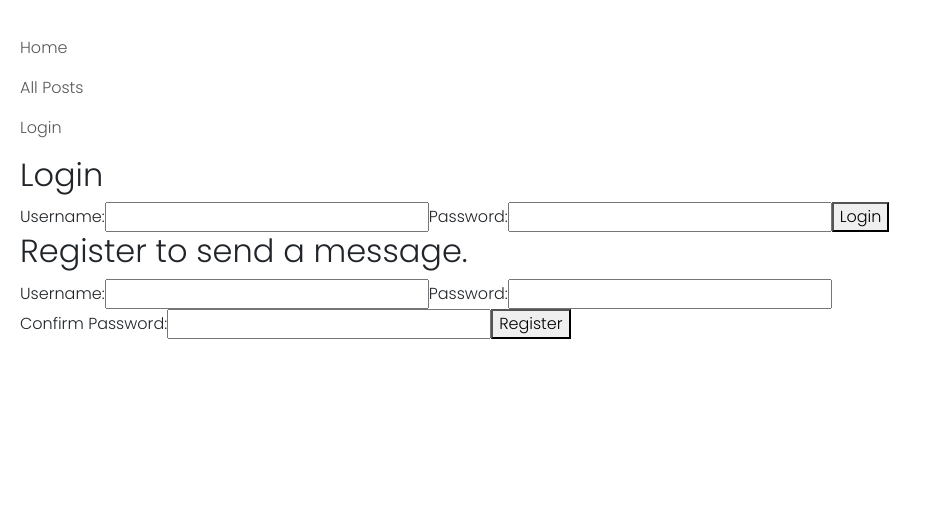
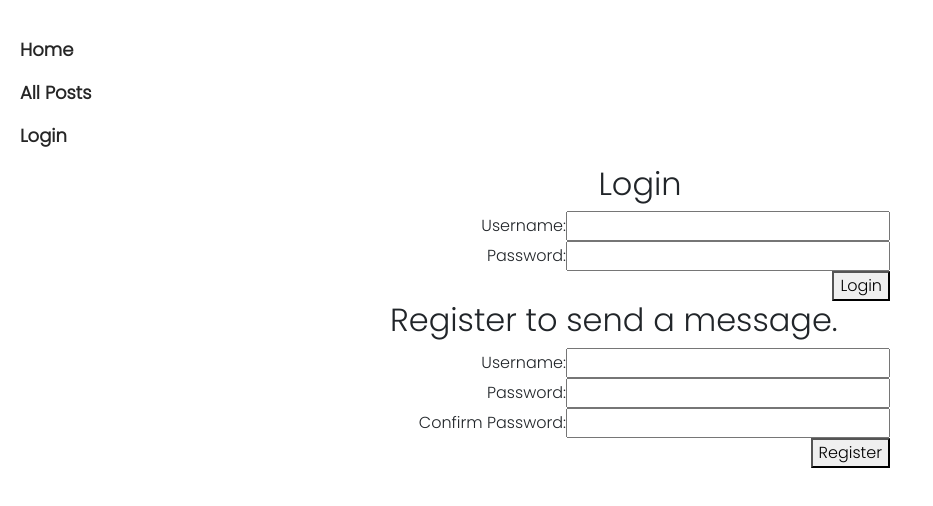
Before and after one commit to hey-dane/StrangersThings, a React (Vite) app: page /login in a window 1280 px wide. Shown: the top 506 px of the page, without its empty margins (0-933 px from the left). Built offline with nearby package versions, Linux system fonts and the light colour scheme.

Commit message:
some styling

```diff
--- a/index.html
+++ b/index.html
@@ -11,6 +11,8 @@
 <body>
   <div id="root"></div>
   <script type="module" src="/src/main.jsx"></script>
+  <script src="https://code.jquery.com/jquery-3.6.0.min.js"></script>
+  <script src="https://cdn.jsdelivr.net/npm/bootstrap@5.0.2/dist/js/bootstrap.bundle.min.js"></script>
 </body>
 
 </html>
--- a/src/Pages/AllPosts.jsx
+++ b/src/Pages/AllPosts.jsx
@@ -4,27 +4,26 @@ import { useNavigate } from "react-router-dom";
 
 export default function AllPosts() {
   const [posts, setPosts] = useState([]);
-  const [searchTerm, setSearchTerm] = useState(""); // State for the search term
+  const [searchTerm, setSearchTerm] = useState("");
   const navigate = useNavigate();
+  const token = sessionStorage.getItem("token"); // Get the user's token
 
   useEffect(() => {
     async function loadAllPosts() {
       try {
-        const token = sessionStorage.getItem("token");
-        const postsData = await fetchPosts(token); // Fetch posts based on authentication
+        const postsData = await fetchPosts(token);
         setPosts(postsData.data.posts);
       } catch (error) {
         console.error("Error loading posts.", error);
       }
     }
     loadAllPosts();
-  }, []);
+  }, [token]);
 
   const handleClick = (postId) => {
     navigate(`/post/${postId}`);
   };
 
-  // Function to filter posts based on search term
   const filterPosts = () => {
     return posts.filter((post) => {
       // Customize this logic to match against the fields you want to search
@@ -38,7 +37,7 @@ export default function AllPosts() {
   const filteredPosts = filterPosts();
 
   return (
-    <div id="all-posts-container">
+    <div id="main" className="all-posts">
       {posts.length === 0 ? (
         <p>No posts available.</p>
       ) : (
@@ -47,25 +46,18 @@ export default function AllPosts() {
             <div
               key={post._id}
               className="col-md-4 mb-3"
-              onClick={() => handleClick(post._id)} // Call handleClick on click
+              onClick={() => handleClick(post._id)}
             >
               <div className="card">
                 <div className="card-body">
                   <h5 className="card-title">{post.title}</h5>
                   <p className="card-text">{post.description}</p>
-                  {/* <p>{post.location}</p>
-                  <p>
-                    {post.willDeliver ? "Will Deliver" : "Local Pickup Only"}
-                  </p>
-                  <p>Price: {post.price}</p>
-                  <p>Seller: {post.author.username}</p> */}
-
                   <a
                     href="#"
                     className="btn btn-primary"
                     onClick={(e) => {
-                      e.stopPropagation(); // Prevent parent div click
-                      handleClick(post._id); // Trigger the click event on the button
+                      e.stopPropagation();
+                      handleClick(post._id);
                     }}
                   >
                     See Details
@@ -76,7 +68,11 @@ export default function AllPosts() {
           ))}
         </div>
       )}
-      <h3>Login or register to send the seller a message.</h3>
+      {token ? (
+        <h3>Logged in: You can now send the seller a message.</h3>
+      ) : (
+        <h3>Login or register to send the seller a message.</h3>
+      )}
     </div>
   );
 }
--- a/src/Pages/Home.jsx
+++ b/src/Pages/Home.jsx
@@ -1,7 +1,7 @@
 export default function Home({ isLoggedIn }) {
   console.log("isLoggedIn:", isLoggedIn); // Add this line for debugging
   return (
-    <div id="home-content">
+    <div id="main" className="home">
       <h1>Stranger's Things</h1>
       <h2>Your one-stop shop for things that don't belong to you...yet.</h2>
       {isLoggedIn ? (
--- a/src/Pages/Login.jsx
+++ b/src/Pages/Login.jsx
@@ -32,7 +32,7 @@ export default function LoginForm({ setLoggedIn }) {
   };
 
   return (
-    <div>
+    <div id="main" className="login">
       <h2>Login</h2>
       {error && <p>{error}</p>}
       <form onSubmit={handleSubmit}>
--- a/src/Pages/NewListingForm.jsx
+++ b/src/Pages/NewListingForm.jsx
@@ -7,7 +7,7 @@ export default function NewListingForm() {
   const [price, setPrice] = useState("");
   const [willDeliver, setWillDeliver] = useState(false);
   const [error, setError] = useState("");
-
+  const [successMessage, setSuccessMessage] = useState("");
   const handleSubmit = async (e) => {
     e.preventDefault();
 
@@ -24,8 +24,11 @@ export default function NewListingForm() {
       const response = await makePost(token, post);
 
       if (response.success) {
-        // handle successful submission, saving to API and re-rendering onto the page.
-        console.log("Listing submitted successfully!");
+        setSuccessMessage("Listing submitted successfully!");
+        setTitle("");
+        setDescription("");
+        setPrice("");
+        setWillDeliver(false);
       } else {
         setError(response.error.message || "Failed to submit listing.");
       }
@@ -35,7 +38,7 @@ export default function NewListingForm() {
   };
 
   return (
-    <div>
+    <div id="main" className="create-listing">
       <h2>Create a New Listing</h2>
       <form onSubmit={handleSubmit}>
         <label>
@@ -71,6 +74,7 @@ export default function NewListingForm() {
         </label>
         <button type="submit">Submit Listing</button>
       </form>
+      {successMessage && <p className="success-message">{successMessage}</p>}
     </div>
   );
 }
--- a/src/Pages/Profile.jsx
+++ b/src/Pages/Profile.jsx
@@ -85,7 +85,7 @@ export default function Profile() {
   });
 
   return (
-    <div>
+    <div id="main" className="Profile">
       <h2>Welcome, {profileData.username}</h2>
       <h3>Your Posts:</h3>
       <ul>
--- a/src/components/Navbar.jsx
+++ b/src/components/Navbar.jsx
@@ -1,12 +1,10 @@
-import React from "react";
+import React, { useState, useEffect } from "react";
 import { Link } from "react-router-dom";
 import LogoutButton from "./LogoutButton";
-import { isLoggedIn, userLogout } from "../Helpers/userLogin"; // Import the isLoggedIn and userLogout functions
 
-function Navbar() {
-  const handleLogout = () => {
-    // Handle the logout state change here
-    userLogout(); // Log the user out
+function Navbar({ loggedIn, setLoggedIn }) {
+  const handleLogout = (isLoggedOut) => {
+    setLoggedIn(!isLoggedOut);
   };
 
   return (
@@ -22,28 +20,30 @@ function Navbar() {
             All Posts
           </Link>
         </li>
-
-        {isLoggedIn() ? (
-          <>
+        {loggedIn && (
           <li className="nav-item">
             <Link to="/NewListingForm" className="nav-link">
               Create Listing
             </Link>
           </li>
+        )}
+        {!loggedIn && (
+          <li className="nav-item">
+            <Link to="/Login" className="nav-link">
+              Login
+            </Link>
+          </li>
+        )}
+        {loggedIn && (
           <li className="nav-item">
             <Link to="/Profile" className="nav-link">
               Profile
             </Link>
           </li>
+        )}
+        {loggedIn && (
           <li className="nav-item">
             <LogoutButton onLogout={handleLogout} />
-            </li>
-          </>
-        ) : (
-          <li className="nav-item">
-            <Link to="/Login" className="nav-link">
-              Login
-            </Link>
           </li>
         )}
       </ul>
--- a/src/components/SinglePostView.jsx
+++ b/src/components/SinglePostView.jsx
@@ -32,7 +32,15 @@ export default function SinglePostView() {
   }, [postId]);
 
   return (
-    <div className="card text-center mb-3" style={{ width: "18rem" }}>
+    <div
+      className="d-flex justify-content-center"
+      style={{ minHeight: "100vh" }}
+    >
+      <div
+        className="card text-center mb-3"
+        id="main"
+        style={{ width: "18rem" }}
+      >
         <div className="card-body">
           <h5 className="card-title">{post.title}</h5>
           <p className="card-text">{post.description}</p>
@@ -58,5 +66,6 @@ export default function SinglePostView() {
           {isUserLoggedIn && <NewMessage postId={postId} />}
         </div>
       </div>
+    </div>
   );
 }
--- a/src/index.css
+++ b/src/index.css
@@ -1,6 +1,9 @@
 @import url("https://fonts.googleapis.com/css2?family=Gloria+Hallelujah&family=Poppins:wght@300&display=swap");
 
-body {
+.App {
+  margin: 20px;
+  display: flex;
+  flex-direction: column;
   font-family: "Poppins", sans-serif;
 }
 
@@ -8,8 +11,35 @@ h1 {
   font-family: "Gloria Hallelujah", cursive;
 }
 
-.App {
-  margin: 20px;
+#main {
   display: flex;
   flex-direction: column;
+  align-items: center;
 }
+.navbar-nav {
+  list-style: none;
+  padding: 0;
+  display: flex;
+}
+
+.nav-item {
+  margin-right: 10px;
+}
+
+.nav-link {
+  text-decoration: none;
+  color: #262626;
+  font-size: 18px;
+  font-weight: bold;
+}
+
+.nav-link:hover {
+  color: #a73523;
+}
+
+form {
+  display: flex;
+  flex-direction: column;
+  align-items: flex-end;
+  width: 500px;
+}
--- a/src/navbar.css
+++ /dev/null
@@ -1,28 +0,0 @@
-/* Navbar.css */
-
-.navbar {
-  background-color: #333;
-  color: #fff;
-  padding: 1rem;
-}
-
-.navbar-nav {
-  list-style: none;
-  padding: 0;
-  display: flex;
-  justify-content: center;
-}
-
-.nav-item {
-  margin-right: 1rem;
-}
-
-.nav-link {
-  text-decoration: none;
-  color: #fff;
-  font-weight: bold;
-}
-
-.nav-link:hover {
-  text-decoration: underline;
-}
```
Also changed, not shown: src/components/navbar.css (added). Lines whose indentation alone changed are shown as unchanged.
